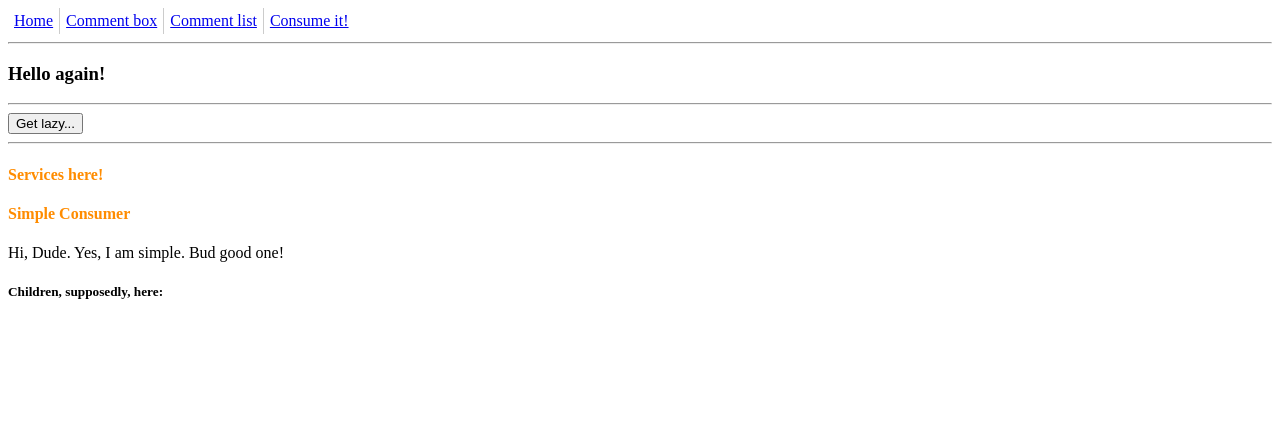
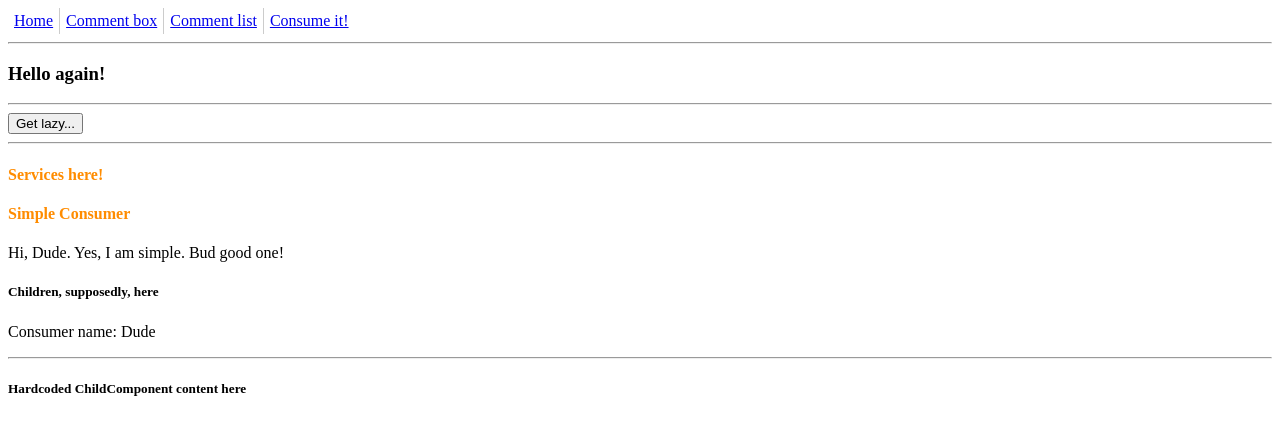
Before and after one commit to srgg6701/Advanced-React-Exercises, a React (Create React App) app: page / in a window 1280 px wide. Shown: the top 434 px of the page. Built offline with nearby package versions, Linux system fonts and the light colour scheme.

Commit message:
Debugging

```diff
--- a/src/components/Consumer/SimpleConsumer.jsx
+++ b/src/components/Consumer/SimpleConsumer.jsx
@@ -2,14 +2,17 @@ import React, { Component } from 'react'
 
 export default class SimpleConsumer extends Component {
     render() {
+        console.log('SimpleConsumer props:', this.props);
         return (
             <React.Fragment>
                 <h4>Simple Consumer</h4>
                 <div>
                     Hi, Dude. Yes, I am simple. Bud good one!
                 </div>
-                <h5>Children, supposedly, here:</h5>
-                {this.children}
+                <h5>Children, supposedly, here</h5>
+                <p>Consumer name: { this.props.consumerName }</p>
+                <hr/>
+                { this.props.children }
             </React.Fragment>
         )
     }
--- a/src/components/Services/exported.jsx
+++ b/src/components/Services/exported.jsx
@@ -9,7 +9,7 @@ export default (ChildComponent, Text) => {
         render() {
             return (
                 <ChildComponent {...this.props}>
-                    {this.props.children}
+                    <h5>Hardcoded ChildComponent content here</h5>
                 </ChildComponent>
             )
         }
```
